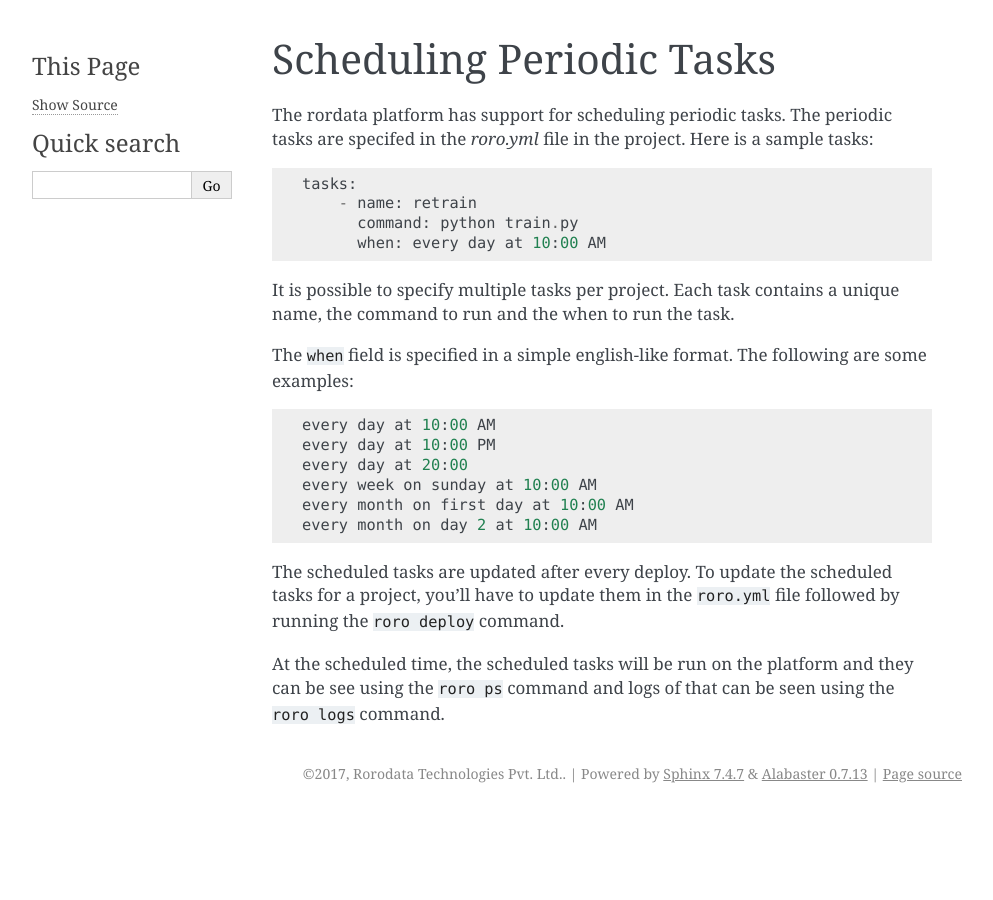
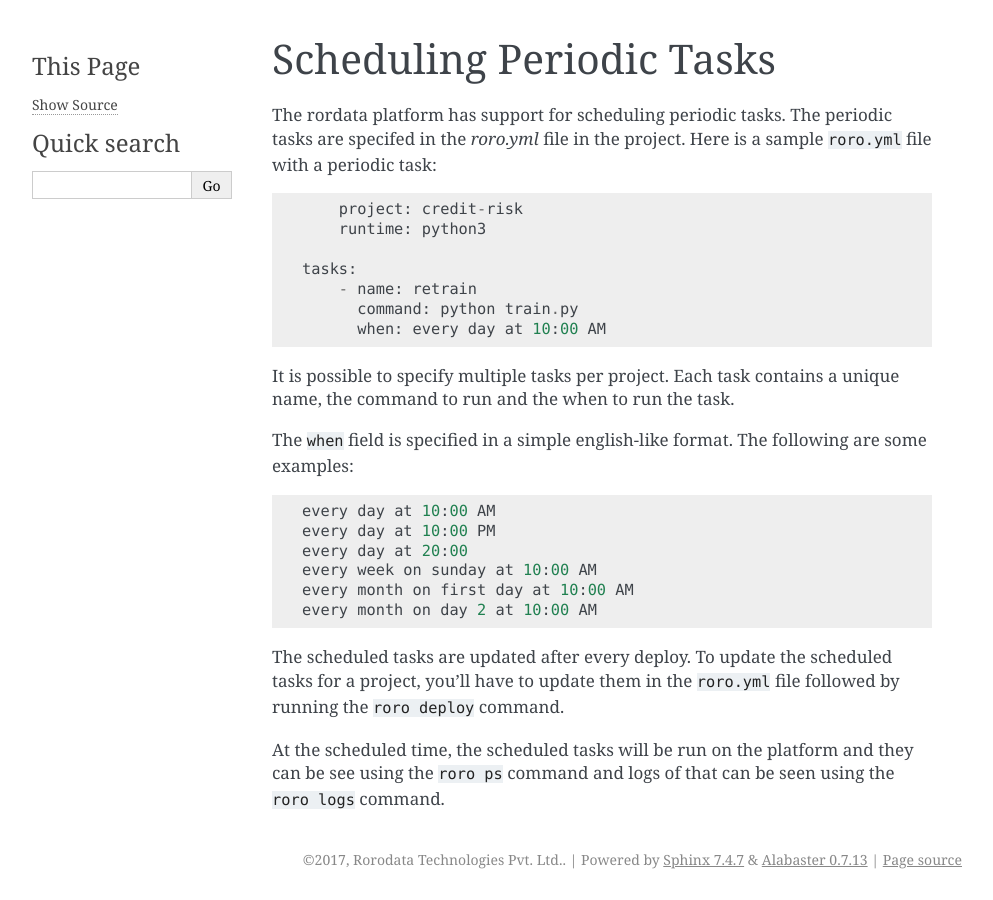
Before and after one commit to rorodata/roro-client, a Sphinx documentation site: the page built from docs/cron.rst, in a window 1280 px wide. Shown: the whole page, without its empty margins (148-1141 px from the left). Built offline with Sphinx 7.4.7, drawn with Linux system fonts in a browser that asks for light colours.

Commit message:
copy edit to docs/cron

```diff
--- a/docs/cron.rst
+++ b/docs/cron.rst
@@ -1,7 +1,10 @@
 Scheduling Periodic Tasks
 -------------------------
 
-The rordata platform has support for scheduling periodic tasks. The periodic tasks are specifed in the `roro.yml` file in the project. Here is a sample tasks::
+The rordata platform has support for scheduling periodic tasks. The periodic tasks are specifed in the `roro.yml` file in the project. Here is a sample ``roro.yml`` file with a periodic task::
+
+	project: credit-risk
+	runtime: python3
 
     tasks:
         - name: retrain
```
